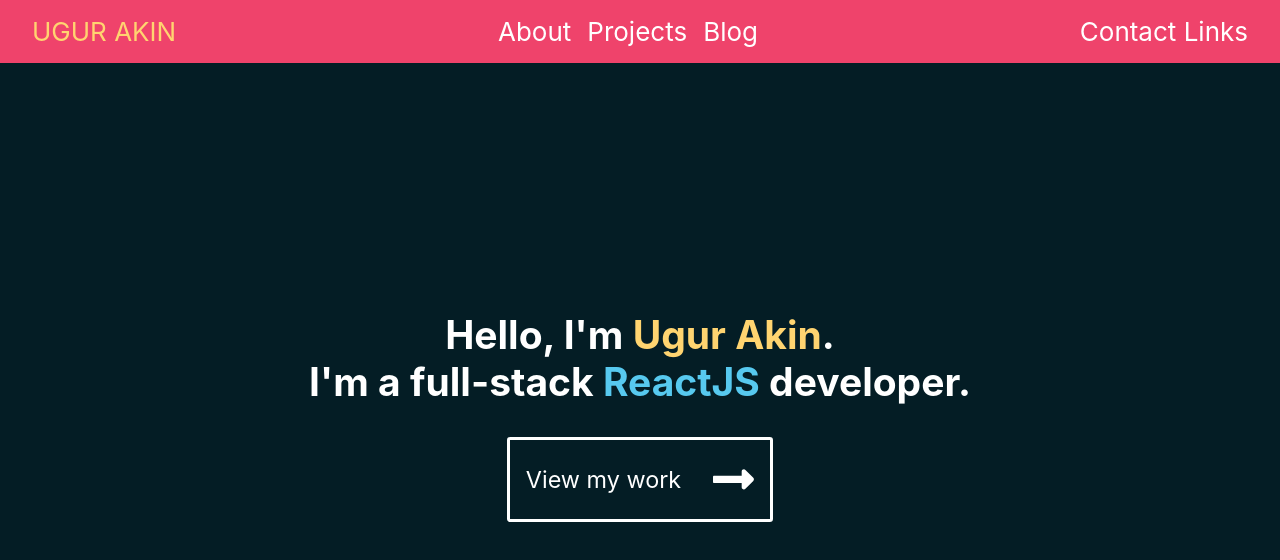
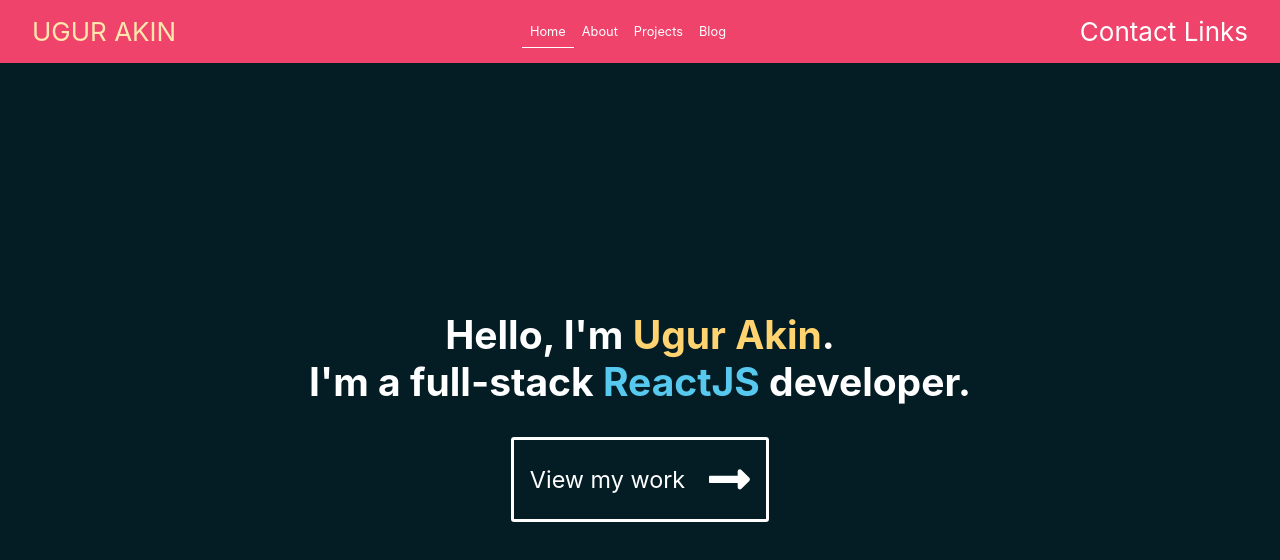
Before and after one commit to ugur-akin/ugur-akin.github.io, a React (Create React App) app: page /home in a window 1280 px wide. Shown: the top 560 px of the page. Built offline with nearby package versions, Linux system fonts and the light colour scheme.

Commit message:
Implemented nav links, improved folder structure.

```diff
--- a/src/App.jsx
+++ b/src/App.jsx
@@ -1,15 +1,15 @@
 import {
-  BrowserRouter as Router,
+  BrowserRouter,
   Redirect,
   Route,
   Switch,
 } from 'react-router-dom/cjs/react-router-dom.min';
-import Layout from './Layout';
-import Home from './Home';
+import Layout from './pages/Layout';
+import Home from './pages/Home';
 
 function App() {
   return (
-    <Router>
+    <BrowserRouter>
       <Layout>
         <Switch>
           <Redirect path="/" exact to="/home" />
@@ -18,7 +18,7 @@
           </Route>
         </Switch>
       </Layout>
-    </Router>
+    </BrowserRouter>
   );
 }
 
--- /dev/null
+++ b/src/components/CustomLink.jsx
@@ -0,0 +1,79 @@
+import React from 'react';
+import clsx from 'clsx';
+import {createUseStyles} from 'react-jss';
+import {Link as RouterLink, NavLink} from 'react-router-dom';
+
+const useStyles = createUseStyles({
+  overrides: {
+    textDecoration: 'none',
+    color: 'inherit',
+    position: 'relative',
+    boxSizing: 'border-box',
+  },
+  alignment: {
+    display: 'flex',
+    justifyContent: 'center',
+    alignItems: 'center',
+  },
+  navLink: {
+    padding: {
+      left: '0.5rem',
+      top: '0.5rem',
+      bottom: '0.5rem',
+      right: '0.5rem',
+    },
+    // NOTE(Ugur):
+    // The main reason we use psuedo elements
+    // is because applying/removing borders cause
+    // an unpleasant vertical movement.
+    '&::before': {
+      content: '""',
+      position: 'absolute',
+      top: 0,
+      left: 0,
+      width: '100%',
+      height: '100%',
+      transform: 'scale(0,1)',
+      borderBottom: '1.5px solid white',
+      transformOrigin: '100%',
+      transition: [['transform', '0.5s', 'ease']],
+    },
+  },
+  active: {
+    '&::before': {
+      transformOrigin: '0%',
+      transform: 'scale(1,1)',
+    },
+  },
+});
+
+const CustomLink = React.forwardRef(
+  (
+    {to, className, children, navLink = false, activeClassName, ...other},
+    ref,
+  ) => {
+    const classes = useStyles();
+    const LinkComponent = navLink ? NavLink : RouterLink;
+    const navLinkProps = navLink && {
+      activeClassName: clsx(classes.active, activeClassName),
+    };
+    return (
+      <LinkComponent
+        ref={ref}
+        to={to}
+        className={clsx(
+          classes.overrides,
+          classes.alignment,
+          navLink && classes.navLink,
+          className,
+        )}
+        {...navLinkProps}
+        {...other}
+      >
+        {children}
+      </LinkComponent>
+    );
+  },
+);
+
+export default CustomLink;
--- /dev/null
+++ b/src/components/FancyNav.jsx
@@ -0,0 +1,37 @@
+import React from 'react';
+import {createUseStyles} from 'react-jss';
+import CustomLink from './CustomLink';
+
+const useStyles = createUseStyles({
+  navItems: {
+    flexGrow: 1,
+    fontSize: '0.8rem',
+    display: 'flex',
+    justifyContent: 'center',
+    alignItems: 'stretch',
+  },
+});
+
+const FancyNav = () => {
+  const classes = useStyles();
+
+  return (
+    <nav id="nav-items" className={classes.navItems}>
+      <span id="active_bar"></span>
+      <CustomLink to="/home" navLink>
+        Home
+      </CustomLink>
+      <CustomLink to="/about" navLink>
+        About
+      </CustomLink>
+      <CustomLink to="/projects" navLink>
+        Projects
+      </CustomLink>
+      <CustomLink to="/blog" navLink>
+        Blog
+      </CustomLink>
+    </nav>
+  );
+};
+
+export default FancyNav;
--- a/src/index.css
+++ b/src/index.css
@@ -11,8 +11,3 @@
   font-family: source-code-pro, Menlo, Monaco, Consolas, 'Courier New',
     monospace;
 }
-
-a {
-  text-decoration: none;
-  color: inherit;
-}
--- a/src/Home.jsx
+++ b/src/pages/Home.jsx
@@ -2,7 +2,8 @@
 import {FontAwesomeIcon} from '@fortawesome/react-fontawesome';
 import React from 'react';
 import {createUseStyles} from 'react-jss';
-import {Link} from 'react-router-dom/cjs/react-router-dom.min';
+import CustomLink from '../components/CustomLink';
+
 const useStyles = createUseStyles({
   header: {
     display: 'flex',
@@ -27,23 +28,22 @@
       thickness: 2,
       color: 'white',
     },
-    display: 'flex',
-    justifyContent: 'center',
-    alignItems: 'center',
     padding: '1rem',
     borderRadius: '0.2rem',
-    // transform: 'scale(0.9)',
-    // transform: 'scale(1)',
-    transition: 'transform 0.5s, background-color 0.5s',
+    // transition: 'transform 0.5s, background-color 0.5s',
+    transition: [
+      ['transform', '0.5s'],
+      ['backgroundColor', '0.5s'],
+    ],
     '&:hover': {
-      transform: 'scale(1.1, 1.1)',
+      transform: 'scale(1.05, 1.05)',
       backgroundColor: 'white',
       color: '#041D25',
     },
   },
   rightArrow: {
     margin: {
-      left: '2rem',
+      left: '1.5rem',
     },
   },
   name: {
@@ -65,14 +65,14 @@
         I'm a full-stack <span className={classes.react}>ReactJS</span>{' '}
         developer.
       </h1>
-      <Link to="/projects" className={classes.link}>
+      <CustomLink to="/projects" className={classes.link}>
         View my work{' '}
         <FontAwesomeIcon
           icon={faLongArrowAltRight}
           className={classes.rightArrow}
           size="2x"
         />
-      </Link>
+      </CustomLink>
     </section>
   );
 };
--- a/src/Layout.jsx
+++ b/src/pages/Layout.jsx
@@ -1,7 +1,8 @@
 import React from 'react';
-import avatar from './avatar.jpg';
+// import avatar from './avatar.jpg';
 import {createUseStyles} from 'react-jss';
-import {Link} from 'react-router-dom';
+import CustomLink from '../components/CustomLink';
+import FancyNav from '../components/FancyNav';
 
 const useStyles = createUseStyles({
   root: {
@@ -15,7 +16,7 @@
     color: 'white',
   },
   home: {
-    color: '#FFD470',
+    color: '#FFE7AD',
   },
   nav: {
     position: 'absolute',
@@ -36,18 +37,6 @@
       bottom: '1rem',
     },
   },
-  navItems: {
-    flexGrow: 1,
-    display: 'flex',
-    justifyContent: 'center',
-    alignItems: 'stretch',
-    '& > *': {
-      margin: {
-        left: '0.5rem',
-        right: '0.5rem',
-      },
-    },
-  },
   footer: {
     height: 50,
     backgroundColor: 'coral',
@@ -59,15 +48,11 @@
   return (
     <div className={classes.root}>
       <nav className={classes.nav}>
-        <Link id="home" to="/home" className={classes.home}>
+        <CustomLink id="home" to="/home" className={classes.home}>
           {/* <img src={avatar} className={classes.avatar} alt="Avatar"></img> */}
           UGUR AKIN
-        </Link>
-        <div id="nav-items" className={classes.navItems}>
-          <div>About</div>
-          <div>Projects</div>
-          <div>Blog</div>
-        </div>
+        </CustomLink>
+        <FancyNav />
         <div>Contact Links</div>
       </nav>
       {children}
```
